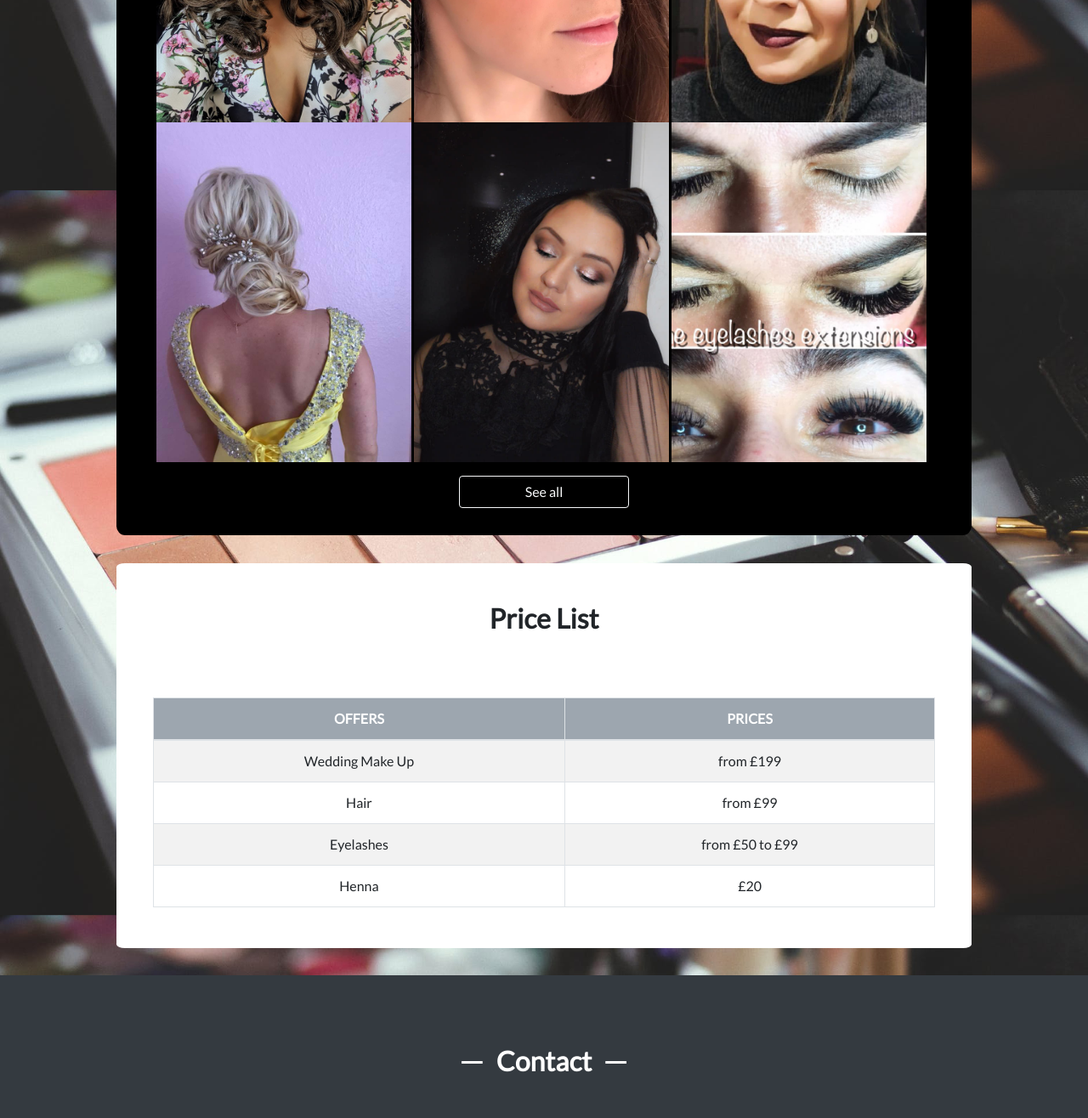
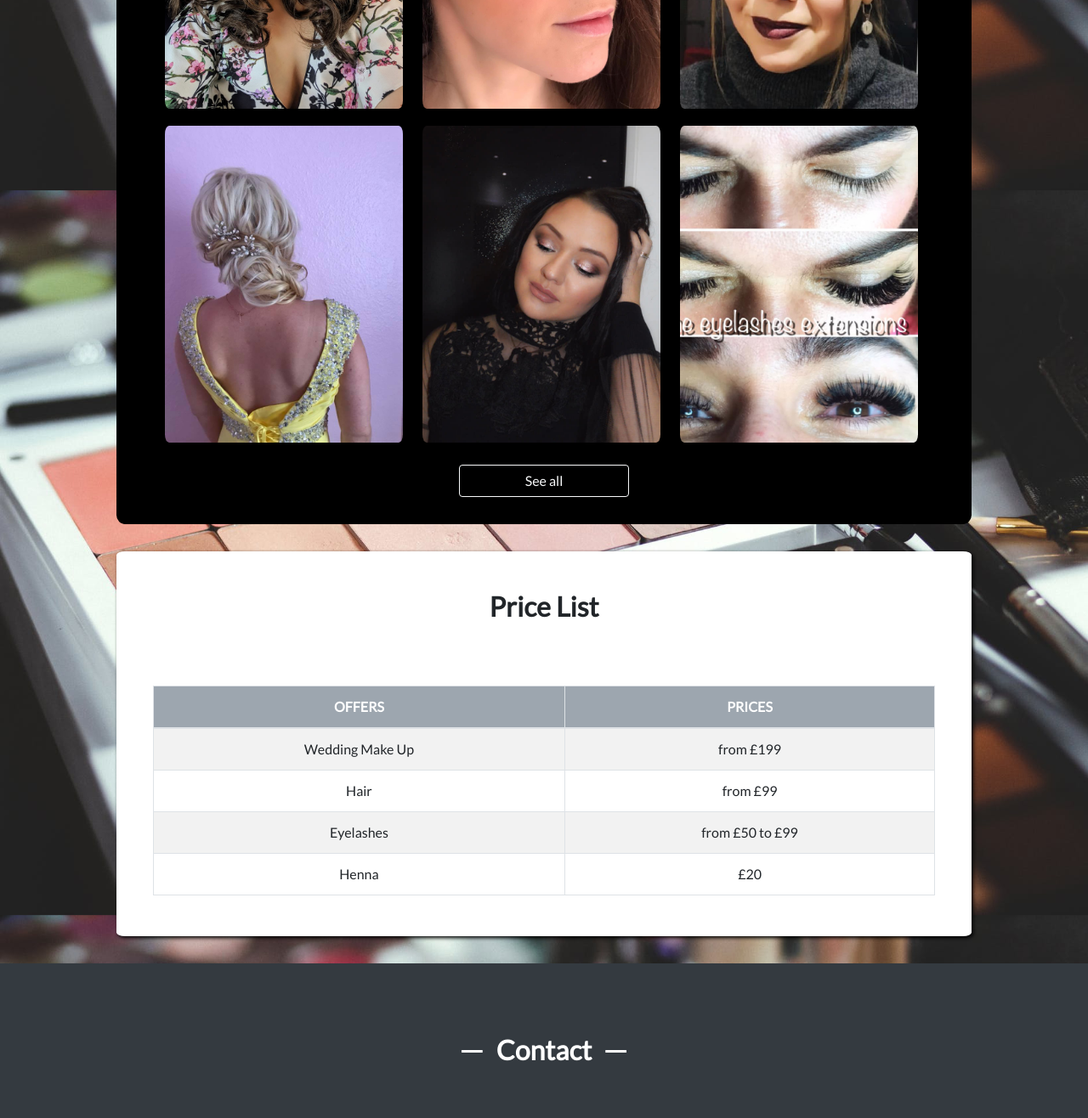
Before and after one commit to MaraBl/Make_up_artist_website, a website: page index.html in a window 1280 px wide. Shown: the part 1482-2798 px from the top of the page at 85% size. Drawn offline with nearby package versions, Linux system fonts and the light colour scheme.

Commit message:
improve styles

```diff
--- a/css/style.css
+++ b/css/style.css
@@ -123,6 +123,7 @@ outline: none;
 .about .row {
   padding: 5% 1%;
   background-color: white;
+  box-shadow: 2px 2px 4px #000000;
 }
 
 
@@ -146,6 +147,8 @@ outline: none;
 .gallery img {
   width: 30%;
   height: auto;
+  padding: 1%;
+  border-radius: 5%;
 }
 
 .gallery button {
@@ -168,6 +171,7 @@ outline: none;
   background-color: #fff;
   text-align: center;
   padding: 0 4% 3% 4%;
+  box-shadow: 2px 2px 4px #000000;
 }
 thead {
   background-color: #9da6af;
```
